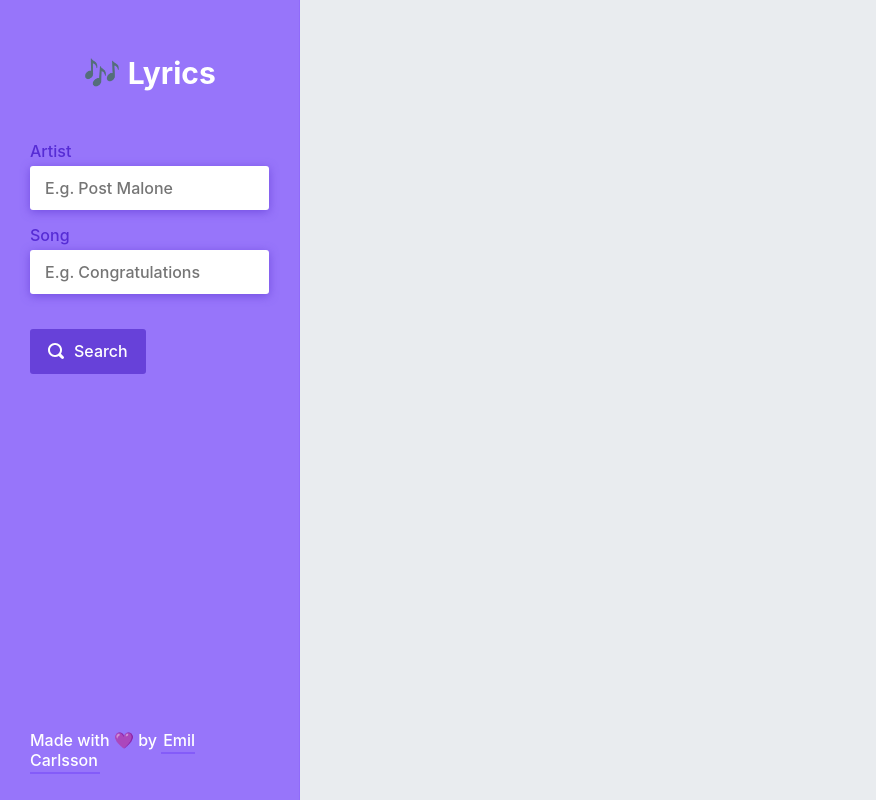
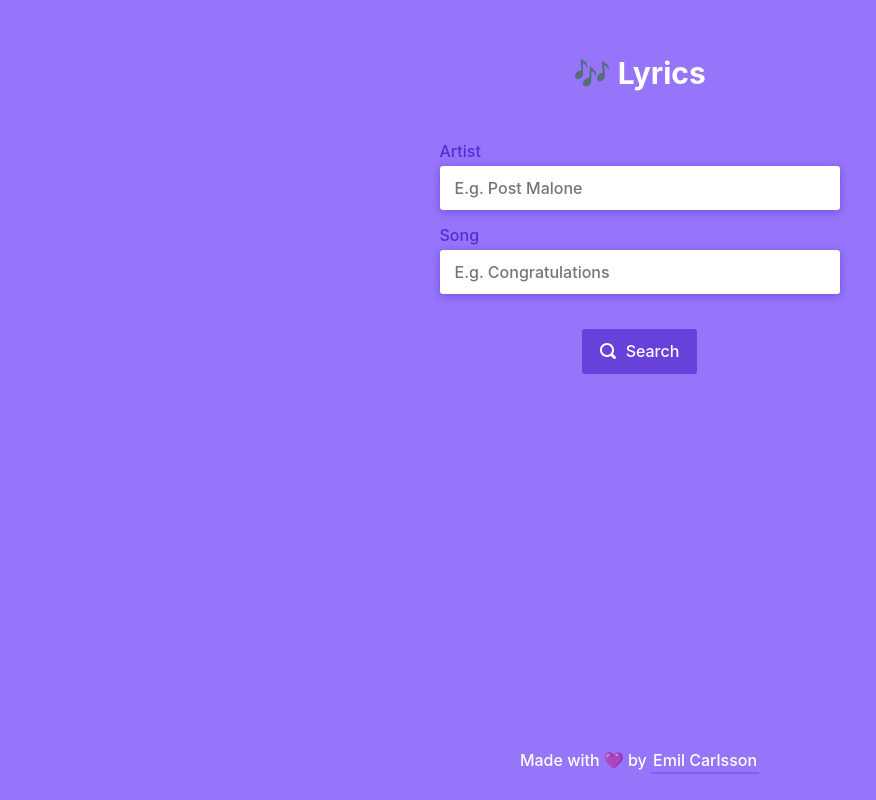
Before and after one commit to carlssonemil/lyrics, a Vue app: page / in a window 1280 px wide. Shown: the whole page, without its empty margins (0-876 px from the left). Built offline with nearby package versions, Linux system fonts and the light colour scheme.

Commit message:
:lipstick: Hide lyrics section before search

```diff
--- a/src/App.vue
+++ b/src/App.vue
@@ -1,6 +1,6 @@
 <template>
   <div id="app">
-    <aside>
+    <aside :class="{ wide: !data }">
       <div>
         <h1>🎶 Lyrics</h1>
 
@@ -11,18 +11,20 @@
             <label for="song">Song</label>
             <input type="text" id="song" name="song" placeholder="E.g. Congratulations" v-model="input.song" required>
 
-            <button type="submit">
-              <img alt="Search" src="./assets/search.svg">
-              <span>Search</span>
-            </button>
+            <div>
+              <button type="submit">
+                <img alt="Search" src="./assets/search.svg">
+                <span>Search</span>
+              </button>
+            </div>
         </form>
       </div>
 
       <p>Made with 💜 by <a href="https://github.com/carlssonemil">Emil Carlsson</a></p>
     </aside>
 
-    <main>
-      <Lyrics v-if="data" :data="data" />
+    <main v-if="data">
+      <Lyrics :data="data" />
     </main>
   </div>
 </template>
@@ -66,7 +68,7 @@ export default {
 
                 if (error.response.status === 404) {
                   this.data = {
-                    lyrics: "An error occured. This is most likely due to the fact that the requested artist or song does not exist.\n\nTry searching again.",
+                    lyrics: "An error occured. This is most likely because that the requested artist or song does not exist.\n\nTry searching again.",
                     artist: `${error.response.status} Error`,
                     song: "Artist or song does not exist"
                   }
@@ -116,11 +118,28 @@ body {
     justify-content: space-between;
     height: 100vh;
     padding: 30px;
+    transition: 0.25s ease-out;
     width: $aside-width;
+
+    &.wide {
+      width: 100%;
+
+      form {
+        display: flex;
+        flex-direction: column;
+        max-width: 400px;
+
+        div {
+          display: flex;
+          justify-content: center;
+        }
+      }
+    }
 
     p {
       font-weight: 500;
       margin: 0;
+      text-align: center;
 
       a {
         color: white;
@@ -151,6 +170,7 @@ h1 {
 }
 
 form {
+  margin: 0 auto;
   width: 100%;
 }
 
```
